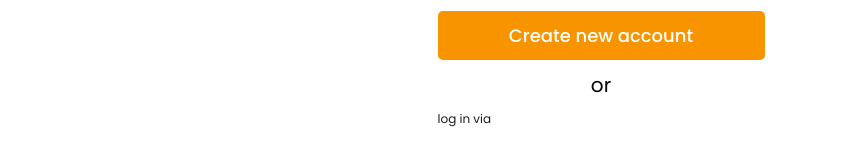
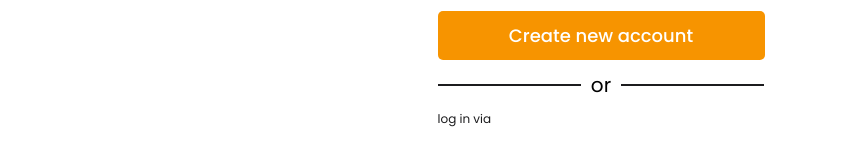
Before and after one commit to ArtemBohak/Chapter, a React (Vite) app: page /register in a window 1280 px wide. Shown: the part 350-491 px from the top of the page, without its empty margins (39-885 px from the left). Built offline with nearby package versions, Linux system fonts and the light colour scheme.

Commit message:
refactor/delimiter-styles

```diff
--- a/src/components/Delimiter/Delimiter.module.scss
+++ b/src/components/Delimiter/Delimiter.module.scss
@@ -3,13 +3,5 @@
 }
 
 .delimiter__line {
-  @apply flex justify-center items-center gap-[10px] mb-[10px];
-
-  // &::before,
-  // &::after {
-  //   content: "";
-  //   height: 2px;
-  //   width: 100%;
-  //   background: #1c1c1e;
-  // }
+  @apply flex justify-center items-center gap-[10px] mb-[10px] text-[20px] before:content-[''] before:h-[2px] before:w-full before:bg-black-1000 after:content-[''] after:h-[2px] after:w-full after:bg-black-1000;
 }
--- a/src/components/Delimiter/Delimiter.tsx
+++ b/src/components/Delimiter/Delimiter.tsx
@@ -3,7 +3,7 @@ import styles from "./Delimiter.module.scss";
 const Delimiter = ({ text = "or" }) => {
   return (
     <div className={`${styles["delimiter"]}`}>
-      <p className={`${styles["delimiter__line"]} text-[20px]`}>{text}</p>
+      <p className={`${styles["delimiter__line"]}`}>{text}</p>
     </div>
   );
 };
```
